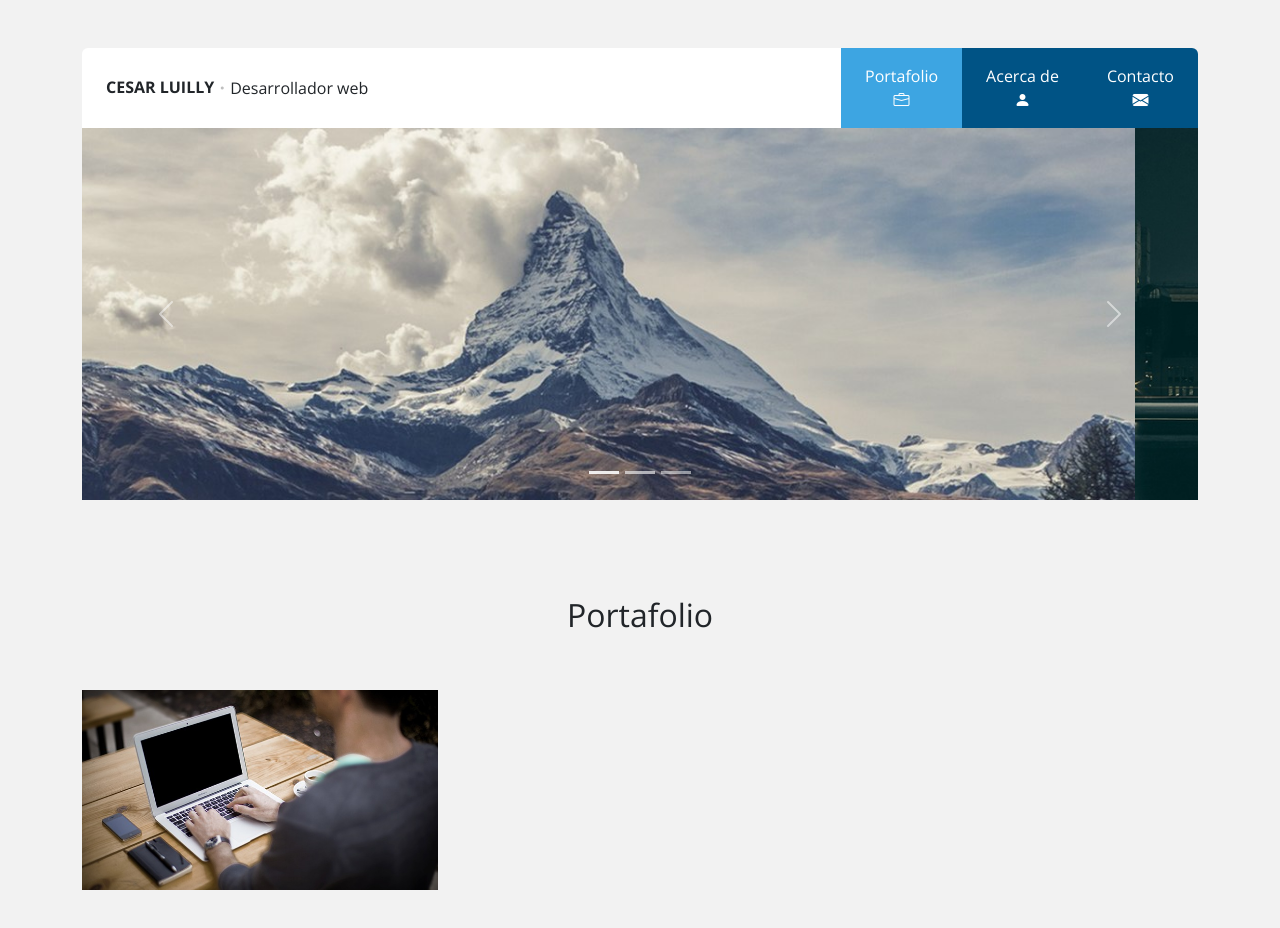
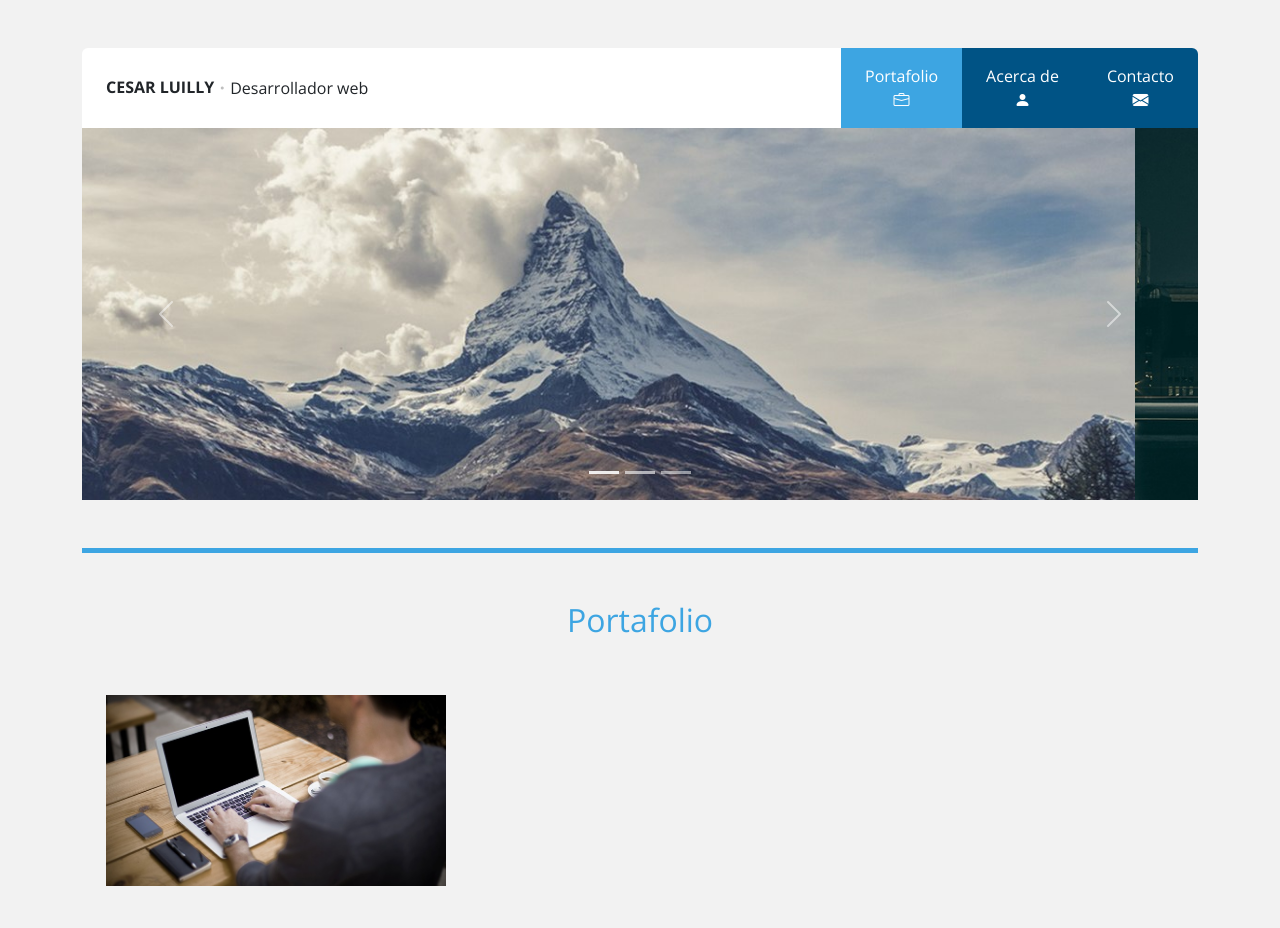
Before and after one commit to cesarluilly/UDY-Bootstrap5-02Portafolio, an Angular app: page / in a window 1280 px wide. Shown: the top 928 px of the page. Before the commit the page ends 890 px from the top, so only its background shows below. Built offline with nearby package versions, Linux system fonts and the light colour scheme.

Commit message:
partial Video 67 agregando estilos a imagen y el titulo

```diff
--- a/src/app/app.component.css
+++ b/src/app/app.component.css
@@ -22,6 +22,22 @@ header .menu .c1:hover { background: #1ba0ef;}
 header .menu .c2:hover { background: #00426a;}
 header .menu .c3:hover { background: #002d44;}
 
+
+/* MAIN */
+/* Portafolio */
+
+.portafolio {
+    border-top: 5px solid #3da5e2;
+}
+
+.portafolio .titulo {
+    color: #3da5e2;
+    font-family: 'Open Sans', sans-serif;
+    font-weight: 300;
+}
+
+
+
 .borderRed {
     border: 1px solid red;
 }
--- a/src/app/app.component.html
+++ b/src/app/app.component.html
@@ -101,7 +101,7 @@
 <main>
   <div class="container">
     <!-- Portafolio -->
-    <div class="row portafolio">
+    <div class="row portafolio g-0 px-4 mb-5">
       <div class="col">
         <h2 class="titulo text-center py-5">Portafolio</h2>
         <div class="row">
```
